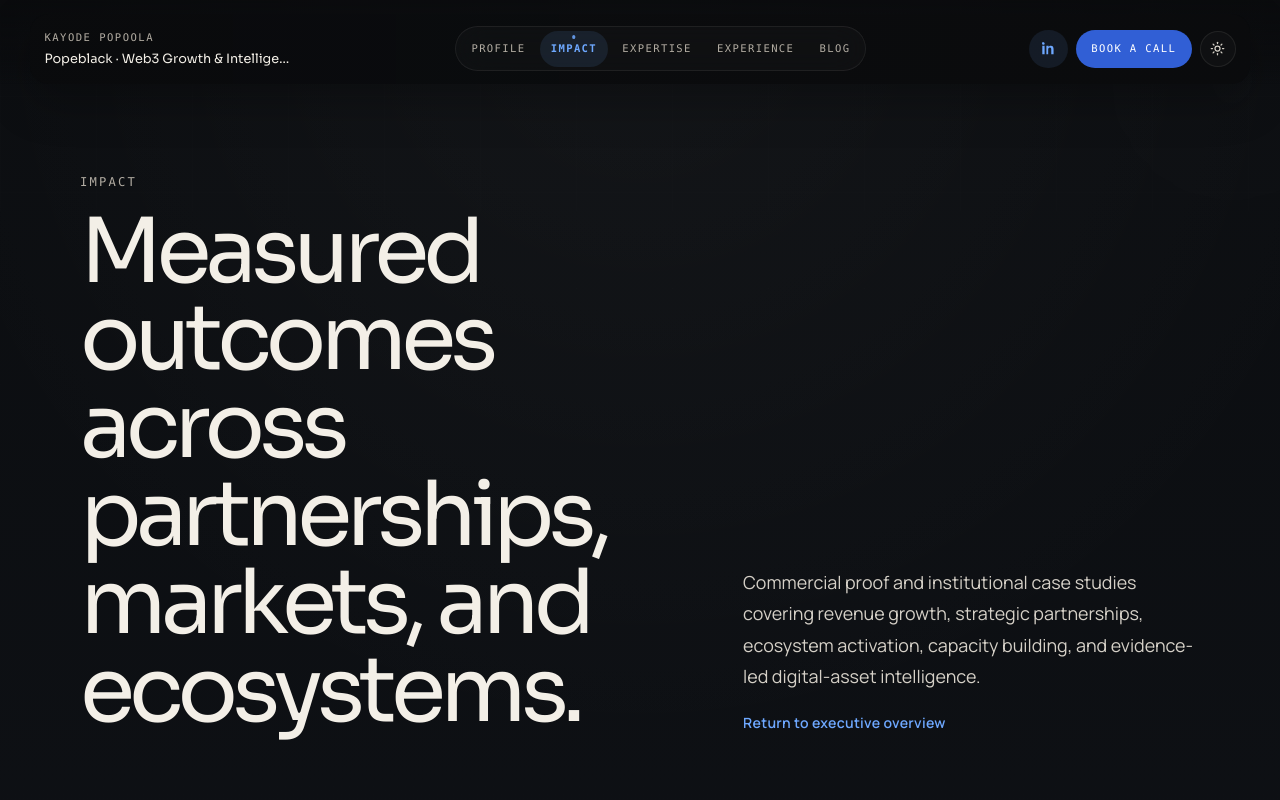
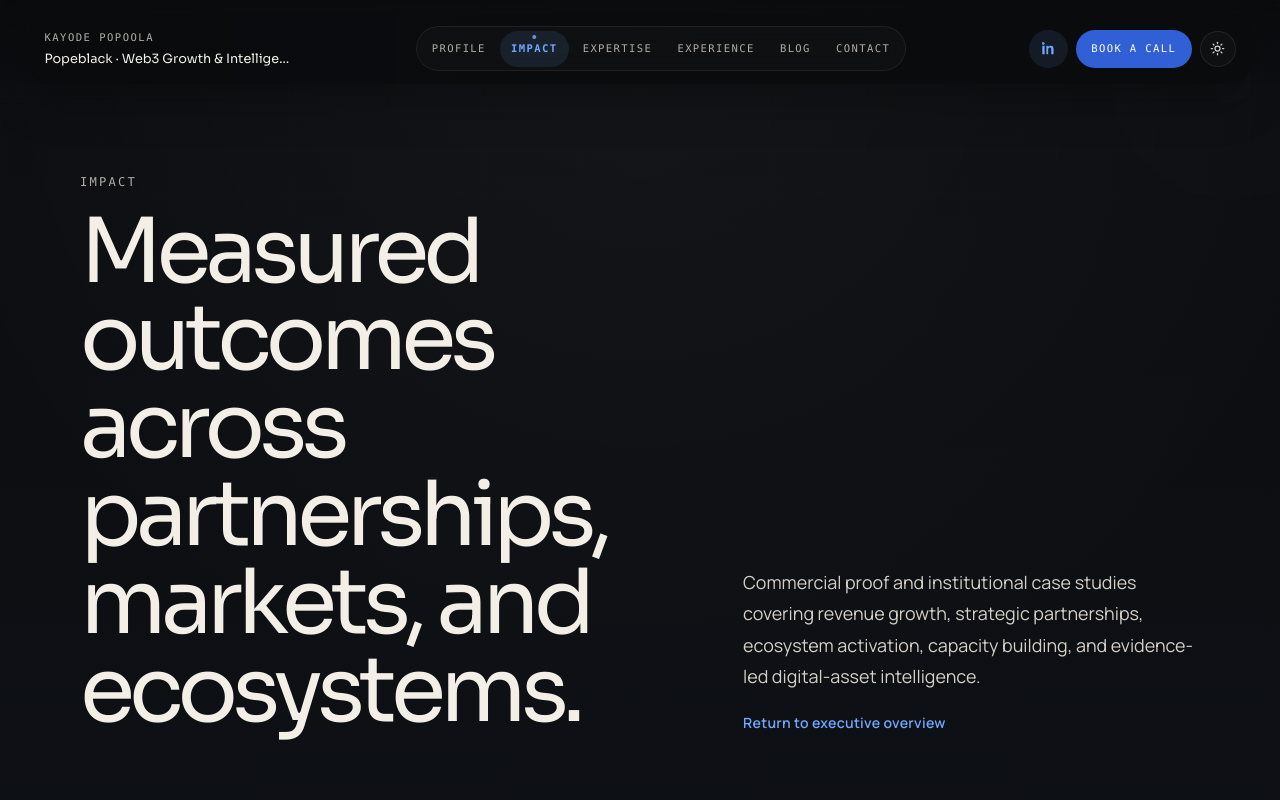
Before and after one commit to thepopeblack-byte/cv-website, a Next.js app: page /impact in a window 1280 px wide. Shown: the top 800 px of the page. Built offline with nearby package versions, Linux system fonts and the light colour scheme.

Commit message:
Improve portfolio navigation and mobile experience

```diff
--- a/app/globals.css
+++ b/app/globals.css
@@ -3979,7 +3979,7 @@ html[data-theme="light"] textarea {
 }
 
 .section-progress-track {
-  grid-template-rows: repeat(5, 1fr) !important;
+  grid-template-rows: repeat(6, 1fr) !important;
 }
 
 .section-progress-marker.is-active::after {
--- a/components/Header.tsx
+++ b/components/Header.tsx
@@ -292,13 +292,6 @@ export function Header() {
                   LinkedIn
                 </Link>
                 <Link
-                  href="/#contact"
-                  className="mobile-nav-link meta-stack"
-                  onClick={closeMenu}
-                >
-                  Contact
-                </Link>
-                <Link
                   href="/privacy"
                   className="mobile-nav-link meta-stack"
                   onClick={closeMenu}
--- a/data/navigation.ts
+++ b/data/navigation.ts
@@ -1,5 +1,5 @@
 export type PrimaryNavigationItem = {
-  id: "profile" | "impact" | "expertise" | "experience" | "blog";
+  id: "profile" | "impact" | "expertise" | "experience" | "blog" | "contact";
   label: string;
   href: string;
 };
@@ -10,6 +10,7 @@ export const primaryNavigation: PrimaryNavigationItem[] = [
   { id: "expertise", label: "Expertise", href: "/expertise" },
   { id: "experience", label: "Experience", href: "/experience" },
   { id: "blog", label: "Blog", href: "/blog" },
+  { id: "contact", label: "Contact", href: "/#contact" },
 ];
 
 export const homepageNavigationTargets = [
@@ -18,6 +19,7 @@ export const homepageNavigationTargets = [
   { sectionId: "expertise-preview", navigationId: "expertise" },
   { sectionId: "experience-preview", navigationId: "experience" },
   { sectionId: "writing", navigationId: "blog" },
+  { sectionId: "contact", navigationId: "contact" },
 ] satisfies Array<{
   sectionId: string;
   navigationId: PrimaryNavigationItem["id"];
@@ -29,6 +31,9 @@ export function getNavigationIdFromPathname(pathname: string) {
   }
 
   return primaryNavigation.find(
-    (item) => item.id !== "blog" && pathname.startsWith(item.href),
+    (item) =>
+      item.id !== "blog" &&
+      item.id !== "contact" &&
+      pathname.startsWith(item.href),
   )?.id;
 }
```
